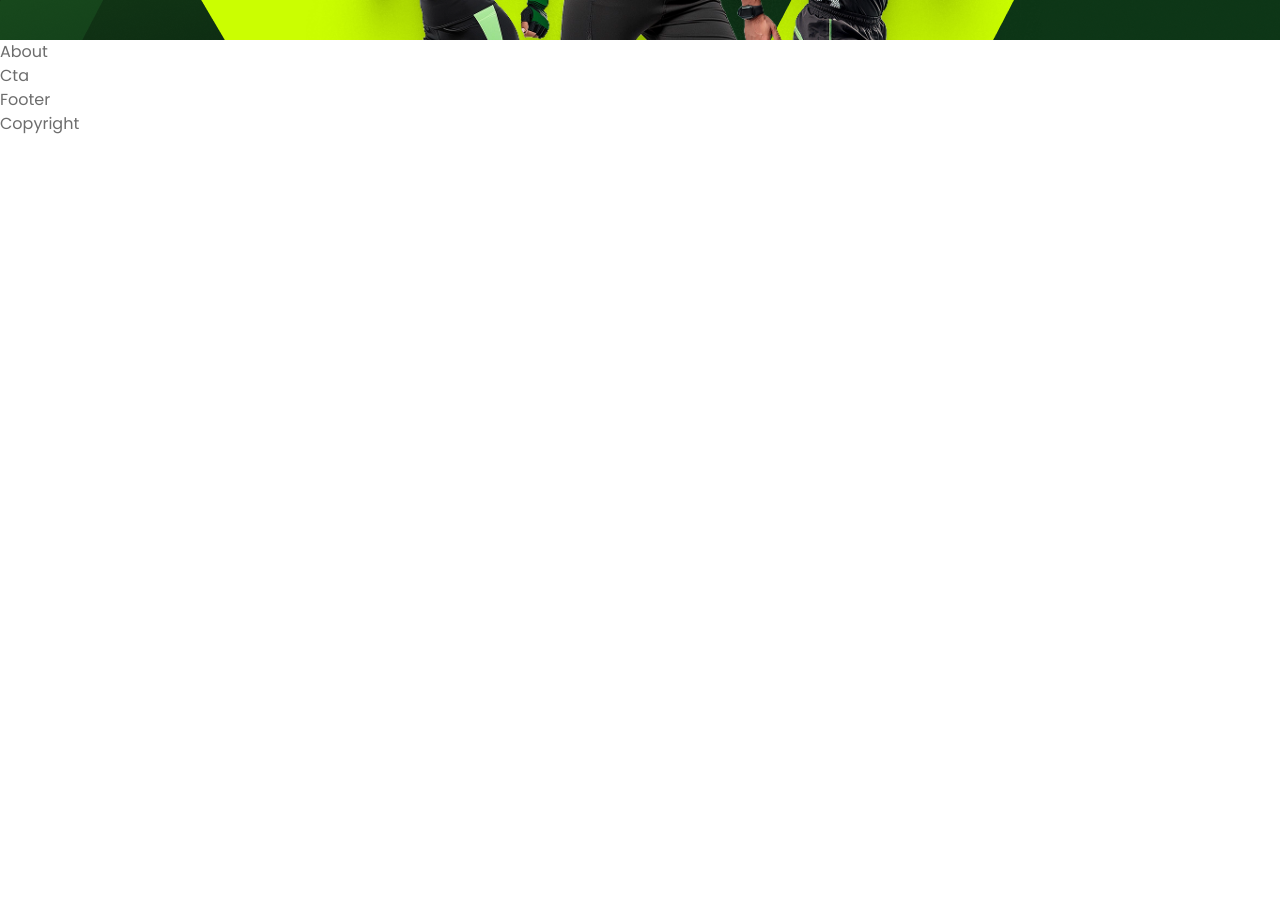
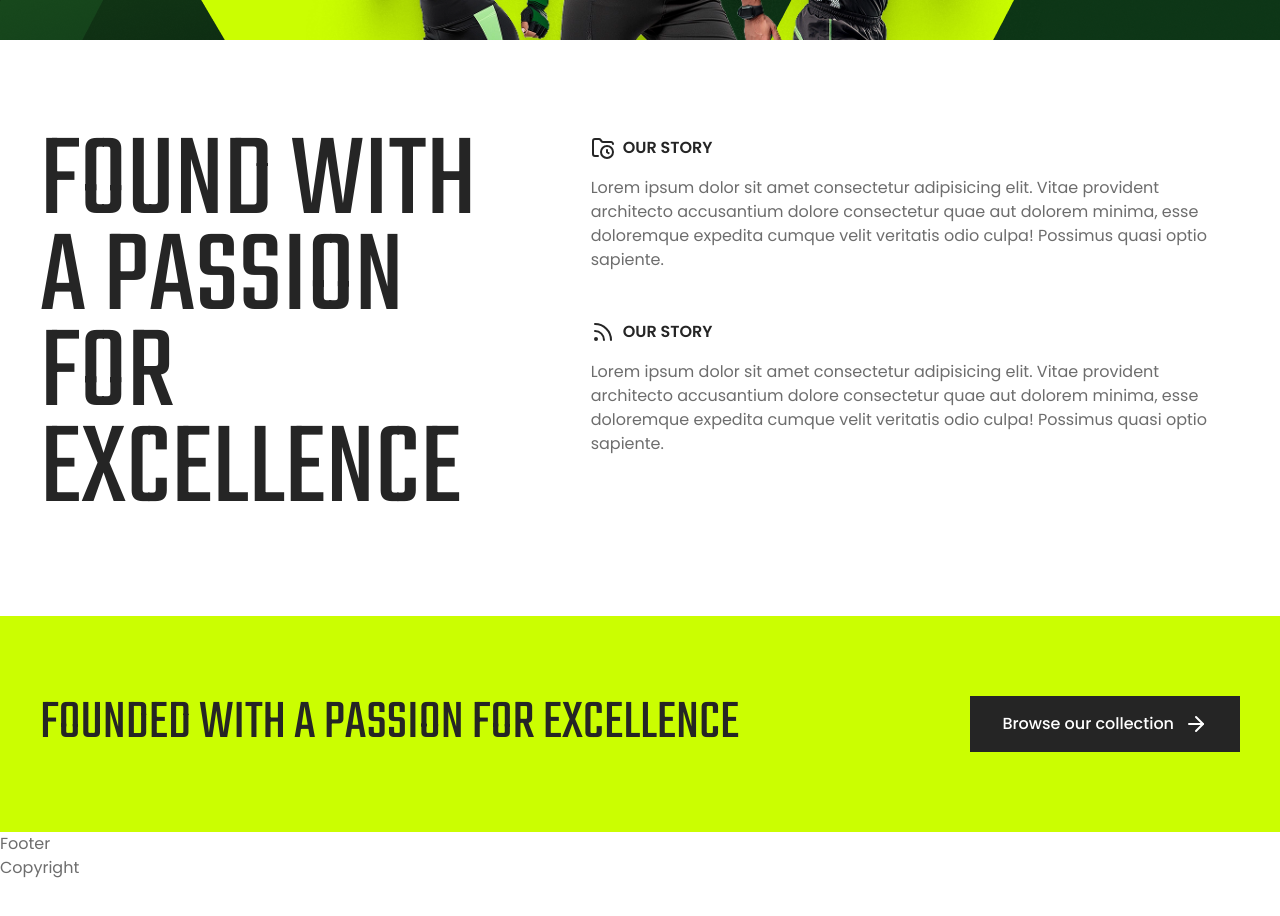
Before and after one commit to Oscedu15/venoma, a Next.js app: page / in a window 1280 px wide. Shown: the part 3500-4416 px from the top of the page. Built offline with nearby package versions, Linux system fonts and the light colour scheme.

Commit message:
feat:cta-about-complete

```diff
--- a/app/globals.css
+++ b/app/globals.css
@@ -84,6 +84,10 @@ a.link-secondary {
   @apply bg-accent hover:bg-accent-hover transition-all duration-300;
 }
 
+.btn-primary {
+  @apply bg-primary hover:bg-primary/90 text-white transition-all duration-300;
+}
+
 .btn-icon {
   @apply w-[52px] h-[52px] flex items-center justify-center cursor-pointer;
 }
--- a/components/About.jsx
+++ b/components/About.jsx
@@ -1,9 +1,41 @@
-import React from 'react'
+import { FolderClock, Rss } from "lucide-react";
 
 const About = () => {
   return (
-    <div>About</div>
-  )
-}
+    <section className="pt-24">
+      <div className="container mx-auto">
+        <div className="flex flex-col xl:flex-row gap-16">
+          <h2 className="h2">Found with a passion for excellence</h2>
+          <div className="flex flex-col gap-12">
+            <div className="">
+              <div className="text-primary flex items-center gap-2 mb-4">
+                <FolderClock className="text-2xl" />
+                <h6 className="h6">Our Story</h6>
+              </div>
+              <p className="">
+                Lorem ipsum dolor sit amet consectetur adipisicing elit. Vitae
+                provident architecto accusantium dolore consectetur quae aut
+                dolorem minima, esse doloremque expedita cumque velit veritatis
+                odio culpa! Possimus quasi optio sapiente.
+              </p>
+            </div>
+            <div className="">
+              <div className="text-primary flex items-center gap-2 mb-4">
+                <Rss className="text-2xl" />
+                <h6 className="h6">Our Story</h6>
+              </div>
+              <p className="">
+                Lorem ipsum dolor sit amet consectetur adipisicing elit. Vitae
+                provident architecto accusantium dolore consectetur quae aut
+                dolorem minima, esse doloremque expedita cumque velit veritatis
+                odio culpa! Possimus quasi optio sapiente.
+              </p>
+            </div>
+          </div>
+        </div>
+      </div>
+    </section>
+  );
+};
 
-export default About
+export default About;
--- a/components/Cta.jsx
+++ b/components/Cta.jsx
@@ -1,9 +1,21 @@
-import React from 'react'
+import { ArrowRight } from "lucide-react";
 
 const Cta = () => {
   return (
-    <div>Cta</div>
-  )
-}
+    <section className="mt-24 bg-accent py-20">
+      <div className="container mx-auto">
+        <div className="flex flex-col xl:flex-row items-center justify-between">
+          <h3 className="h3 text-center mb-6 xl:mb-0">
+            Founded with a passion for excellence
+          </h3>
+          <button className="btn btn-primary gap-2.5">
+            Browse our collection
+            <ArrowRight />
+          </button>
+        </div>
+      </div>
+    </section>
+  );
+};
 
-export default Cta
+export default Cta;
```
